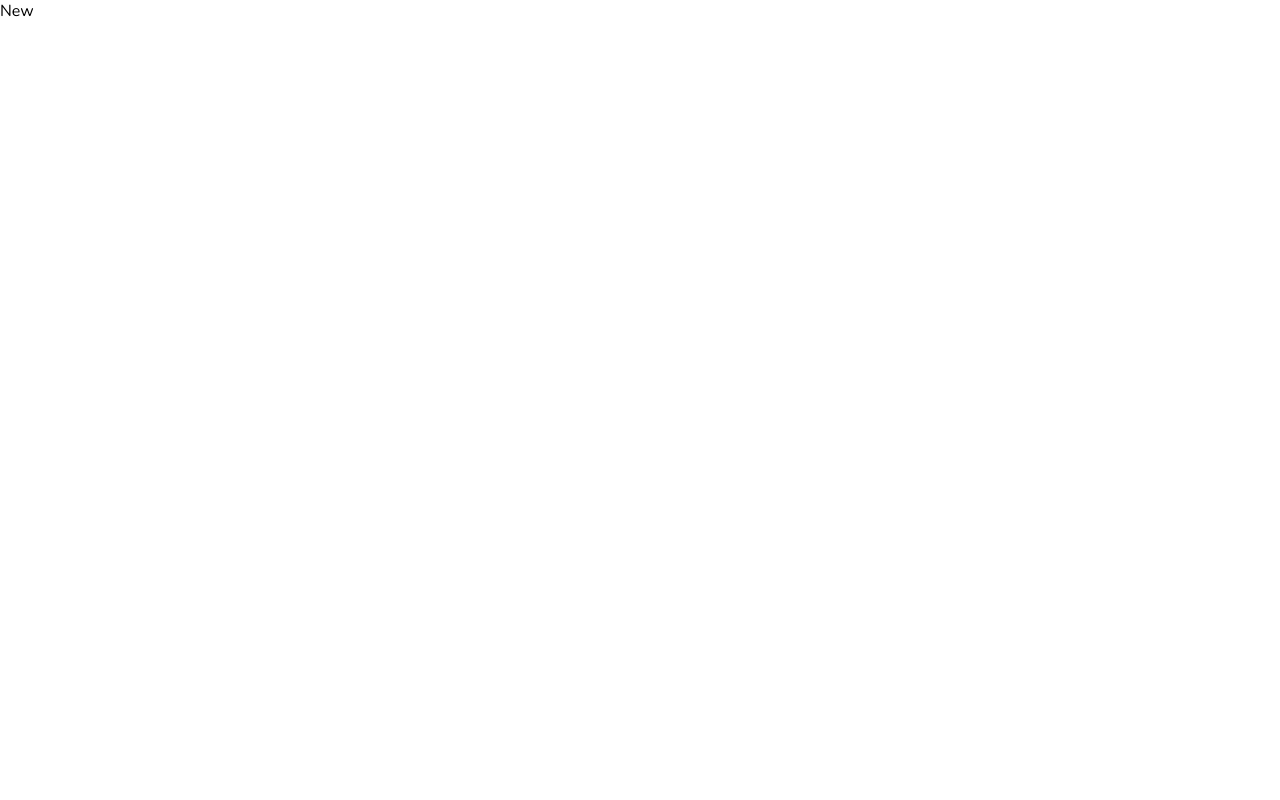
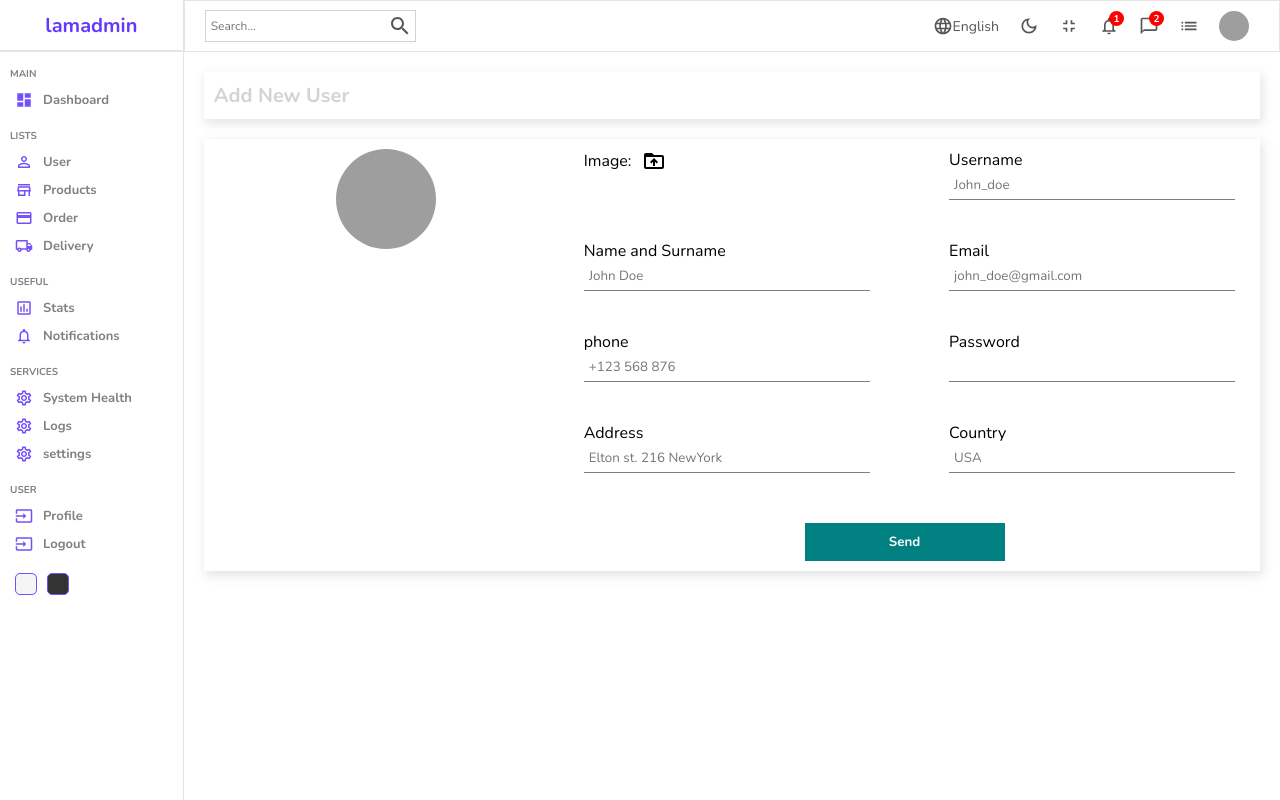
Before and after one commit to Nitinyadavdev/React-Dashboard, a React (Create React App) app: page /users/new in a window 1280 px wide. Built offline with nearby package versions, Linux system fonts and the light colour scheme; grey boxes are pictures that could not be loaded.

Commit message:
Project Completed

```diff
--- a/src/App.js
+++ b/src/App.js
@@ -5,10 +5,15 @@
 import New from "./pages/new/New";
 
 import { BrowserRouter, Routes, Route } from "react-router-dom";
+import { productInputs, userInputs } from "./formSource";
+import "./style/dark.scss";
+import { useContext } from "react";
+import { DarkModeContext } from "./context/darkModeContext";
 
 function App() {
+  const { darkMode } = useContext(DarkModeContext);
   return (
-    <div className="App">
+    <div className={darkMode ? "app dark" : "app"}>
       <BrowserRouter>
         <Routes>
           <Route path="/">
@@ -17,12 +22,18 @@
             <Route path="users">
               <Route index element={<List />} />
               <Route path=":userID" element={<Single />} />
-              <Route path="new" element={<New />} />
+              <Route
+                path="new"
+                element={<New inputs={userInputs} title="Add New User" />}
+              />
             </Route>
             <Route path="products">
               <Route index element={<List />} />
               <Route path=":productId" element={<Single />} />
-              <Route path="new" element={<New />} />
+              <Route
+                path="new"
+                element={<New inputs={productInputs} title="Add New Product" />}
+              />
             </Route>
           </Route>
         </Routes>
--- a/src/components/datatable/Datatable.jsx
+++ b/src/components/datatable/Datatable.jsx
@@ -2,18 +2,32 @@
 
 import { DataGrid } from "@mui/x-data-grid";
 import { userColumns, userRows } from "../../datatablesource";
+import { Link } from "react-router-dom";
+import { useState } from "react";
 
 const Datatable = () => {
+  const [data, setData] = useState(userRows);
+
+  const handelDelete = (id) => {
+    setData(data.filter((item) => item.id !== id));
+  };
   const actionColumn = [
     {
       field: "action",
       headerName: "Action",
       width: 200,
-      renderCell: () => {
+      renderCell: (params) => {
         return (
           <div className="cellAction">
-            <div className="viewButton">View</div>
-            <div className="deleteButton">Delete</div>
+            <Link to="/users/test" style={{ textDecoration: "none" }}>
+              <div className="viewButton">View</div>
+            </Link>
+            <div
+              className="deleteButton"
+              onClick={() => handelDelete(params.row.id)}
+            >
+              Delete
+            </div>
           </div>
         );
       },
@@ -21,8 +35,19 @@
   ];
   return (
     <div className="datatable">
+      <div className="dataTableTitle">
+        Add New User
+        <Link
+          to="/users/new"
+          style={{ textDecoration: "none" }}
+          className="link"
+        >
+          Add New
+        </Link>
+      </div>
       <DataGrid
-        rows={userRows}
+        className="datagrid"
+        rows={data}
         columns={userColumns.concat(actionColumn)}
         pageSize={9}
         rowsPerPageOptions={[9]}
--- a/src/components/navbar/Navbar.jsx
+++ b/src/components/navbar/Navbar.jsx
@@ -6,8 +6,11 @@
 import NotificationsNoneIcon from "@mui/icons-material/NotificationsNoneOutlined";
 import ChatBubbleIcon from "@mui/icons-material/ChatBubbleOutlineOutlined";
 import ListOutIcon from "@mui/icons-material/ListOutlined";
+import { useContext } from "react";
+import { DarkModeContext } from "../../context/darkModeContext";
 
 const Navbar = () => {
+  const { dispatch } = useContext(DarkModeContext);
   return (
     <div className="navbar">
       <div className="wrapper">
@@ -21,7 +24,11 @@
             English
           </div>
           <div className="item">
-            <DarkModeIcon className="icon" />
+            <DarkModeIcon
+              className="icon"
+              onClick={() => dispatch({ type: "TOGGLE" })}
+              style={{ cursor: "pointer" }}
+            />
           </div>
           <div className="item">
             <FullscreenExitIcon className="icon" />
--- a/src/components/sidebar/Sidebar.jsx
+++ b/src/components/sidebar/Sidebar.jsx
@@ -8,12 +8,18 @@
 import NotificationsIcon from "@mui/icons-material/NotificationsNoneOutlined";
 import SettingsIcon from "@mui/icons-material/SettingsOutlined";
 import InputOutIcon from "@mui/icons-material/InputOutlined";
+import { Link } from "react-router-dom";
+import { DarkModeContext } from "../../context/darkModeContext";
+import { useContext } from "react";
 
 const Sidebar = () => {
+  const { dispatch } = useContext(DarkModeContext);
   return (
     <div className="sidebar">
       <div className="top">
+        <Link to="/" style={{ textDecoration: "none" }}>
           <span className="logo">lamadmin</span>
+        </Link>
       </div>
       <hr></hr>
       <div className="center">
@@ -24,14 +30,18 @@
             <span>Dashboard</span>
           </li>
           <p className="title">LISTS</p>
+          <Link to="/users" style={{ textDecoration: "none" }}>
             <li>
               <UserIcon className="icon" />
               <span>User</span>
             </li>
+          </Link>
+          <Link to="/products" style={{ textDecoration: "none" }}>
             <li>
               <ProductIcon className="icon" />
               <span>Products</span>
             </li>
+          </Link>
           <li>
             <OrdersIcon className="icon" />
             <span>Order</span>
@@ -74,8 +84,14 @@
         </ul>
       </div>
       <div className="bottom">
-        <div className="colorOption"></div>
-        <div className="colorOption"></div>
+        <div
+          className="colorOption"
+          onClick={() => dispatch({ type: "LIGHT" })}
+        ></div>
+        <div
+          className="colorOption"
+          onClick={() => dispatch({ type: "DARK" })}
+        ></div>
       </div>
     </div>
   );
--- /dev/null
+++ b/src/context/darkModeContext.js
@@ -0,0 +1,18 @@
+import { createContext, useReducer } from "react";
+import DarkModeReducer from "./darkModeReducer";
+
+const INITIAL_STATE = {
+  darkMode: false,
+};
+
+export const DarkModeContext = createContext(INITIAL_STATE);
+
+export const DarkModeContextProvider = ({ children }) => {
+  const [state, dispatch] = useReducer(DarkModeReducer, INITIAL_STATE);
+
+  return (
+    <DarkModeContext.Provider value={{ darkMode: state.darkMode, dispatch }}>
+      {children}
+    </DarkModeContext.Provider>
+  );
+};
--- /dev/null
+++ b/src/context/darkModeReducer.js
@@ -0,0 +1,23 @@
+const DarkModeReducer = (state, action) => {
+  switch (action.type) {
+    case "LIGHT": {
+      return {
+        darkMode: false,
+      };
+    }
+    case "DARK": {
+      return {
+        darkMode: true,
+      };
+    }
+    case "TOGGLE": {
+      return {
+        darkMode: !state.darkMode,
+      };
+    }
+    default:
+      return state;
+  }
+};
+
+export default DarkModeReducer;
--- /dev/null
+++ b/src/formSource.js
@@ -0,0 +1,76 @@
+export const userInputs = [
+  {
+    id: 1,
+    label: "Username",
+    type: "text",
+    placeholder: "John_doe",
+  },
+  {
+    id: 2,
+    label: "Name and Surname",
+    type: "text",
+    placeholder: "John Doe",
+  },
+  {
+    id: 3,
+    label: "Email",
+    type: "mail",
+    placeholder: "john_doe@gmail.com",
+  },
+  {
+    id: 4,
+    label: "phone",
+    type: "text",
+    placeholder: "+123 568 876",
+  },
+  {
+    id: 1,
+    label: "Password",
+    type: "password",
+  },
+  {
+    id: 6,
+    label: "Address",
+    type: "text",
+    placeholder: "Elton st. 216 NewYork",
+  },
+  {
+    id: 7,
+    label: "Country",
+    type: "text",
+    placeholder: "USA",
+  },
+];
+
+export const productInputs = [
+  {
+    id: 1,
+    label: "Titile",
+    type: "text",
+    placeholder: "Apple Macbook Pro",
+  },
+  {
+    id: 2,
+    label: "Description",
+    type: "text",
+    placeholder: "Description",
+  },
+  {
+    id: 3,
+    label: "Catogory",
+    type: "text",
+    placeholder: "Computers",
+  },
+  {
+    id: 4,
+    label: "Price",
+    type: "text",
+    placeholder: "100",
+  },
+  {
+    id: 5,
+    label: "Stock",
+    type: "text",
+    placeholder: "in stock",
+  },
+];
--- a/src/index.js
+++ b/src/index.js
@@ -1,10 +1,13 @@
 import React from "react";
 import ReactDOM from "react-dom/client";
 import App from "./App";
+import { DarkModeContextProvider } from "./context/darkModeContext";
 
 const root = ReactDOM.createRoot(document.getElementById("root"));
 root.render(
   <React.StrictMode>
-    <App />
+    <DarkModeContextProvider>
+      <App />
+    </DarkModeContextProvider>
   </React.StrictMode>
 );
--- a/src/pages/new/New.jsx
+++ b/src/pages/new/New.jsx
@@ -1,9 +1,59 @@
-import "./new.scss"
+import "./new.scss";
+import Sidebar from "../../components/sidebar/Sidebar";
+import Navbar from "../../components/navbar/Navbar";
+import DriveFolderUploadIcon from "@mui/icons-material/DriveFolderUpload";
+import { useState } from "react";
 
-const New = () => {
-    return(
-        <div>New</div>
-    )
-}
+const New = ({ inputs, title }) => {
+  const [file, setFile] = useState("");
+  return (
+    <div className="new">
+      <Sidebar />
+      <div className="newContainer">
+        <Navbar />
+        <div className="top">
+          <h1>{title}</h1>
+        </div>
+        <div className="bottom">
+          <div className="left">
+            <img
+              className="img"
+              src={
+                file
+                  ? URL.createObjectURL(file)
+                  : "https://images.pexels.com/photos/10677495/pexels-photo-10677495.jpeg?cs=srgb&dl=pexels-cottonbro-10677495.jpg&fm=jpg"
+              }
+              alt=""
+            />
+          </div>
+          <div className="right">
+            <form>
+              <div className="formInput">
+                <label htmlFor="file">
+                  Image: <DriveFolderUploadIcon className="icon" />
+                </label>
+                <input
+                  type="file"
+                  id="file"
+                  onChange={(e) => setFile(e.target.files[0])}
+                  style={{ display: "none" }}
+                />
+              </div>
 
-export default New
+              {inputs.map((input) => (
+                <div className="formInput" key={input.id}>
+                  <label>{input.label}</label>
+                  <input type={input.type} placeholder={input.placeholder} />
+                </div>
+              ))}
+
+              <button> Send</button>
+            </form>
+          </div>
+        </div>
+      </div>
+    </div>
+  );
+};
+
+export default New;
--- a/src/pages/new/new.scss
+++ b/src/pages/new/new.scss
@@ -1,3 +1,75 @@
-.new{
-    background-color: rebeccapurple;
+.new {
+  width: 100%;
+  display: flex;
+
+  .newContainer {
+    flex: 6;
+
+    .top,
+    .bottom {
+      padding: 10px;
+      -webkit-box-shadow: 2px 4px 10px 1px rgb(0, 0, 0, 0.47);
+      box-shadow: 2px 4px 10px 1px rgb(201, 201, 201, 0.47);
+      margin: 20px;
+      display: flex;
+
+      h1 {
+        color: lightgray;
+        font-size: 20px;
+      }
+
+      .left {
+        flex: 1;
+        text-align: center;
+
+        .img {
+          width: 100px;
+          height: 100px;
+          border-radius: 50%;
+          object-fit: cover;
+        }
+      }
+      .right {
+        flex: 2;
+
+        form {
+          display: flex;
+          justify-content: space-around;
+          flex-wrap: wrap;
+          gap: 40px;
+
+          .formInput {
+            width: 40%;
+
+            label {
+              display: flex;
+              align-items: center;
+              gap: 10px;
+
+              .icon {
+                cursor: pointer;
+              }
+            }
+
+            input {
+              width: 100%;
+              padding: 5px;
+              border: none;
+              border-bottom: 1px solid gray;
+            }
+          }
+          button {
+            width: 200px;
+            padding: 10px;
+            border: none;
+            background-color: teal;
+            color: white;
+            font-weight: bold;
+            cursor: pointer;
+            margin-top: 10px;
+          }
+        }
+      }
+    }
+  }
 }
--- /dev/null
+++ b/src/style/dark.scss
@@ -0,0 +1,64 @@
+.app.dark {
+  background-color: #111;
+  color: rgb(156, 156, 156);
+
+  .chartGrid {
+    stroke: rgb(228, 228, 228, 0.219);
+  }
+
+  .table {
+    background-color: #111;
+
+    .tabelCell {
+      color: gray;
+    }
+  }
+  .navbar {
+    color: #999;
+    border-color: #3333;
+    .search {
+      border-color: grey;
+    }
+  }
+  .sidebar {
+    background-color: #111;
+    border-color: #333;
+
+    .top {
+      .logo {
+        color: #999;
+      }
+    }
+    hr {
+      border-color: #333;
+    }
+
+    ul {
+      li {
+        &:hover {
+          background-color: #333;
+        }
+        .icon {
+          color: #999;
+        }
+      }
+    }
+  }
+
+  .datatable {
+    .datagrid {
+      color: gray;
+      border: none;
+
+      .viewButton,
+      .deleteButton,
+      .cellWithStatus {
+        color: gray;
+        border: none;
+      }
+    }
+  }
+  input {
+    background-color: transparent;
+  }
+}
```
Also changed, not shown: src/components/datatable/datatable.scss (+20 -0 lines). Lines whose indentation alone changed are shown as unchanged.
